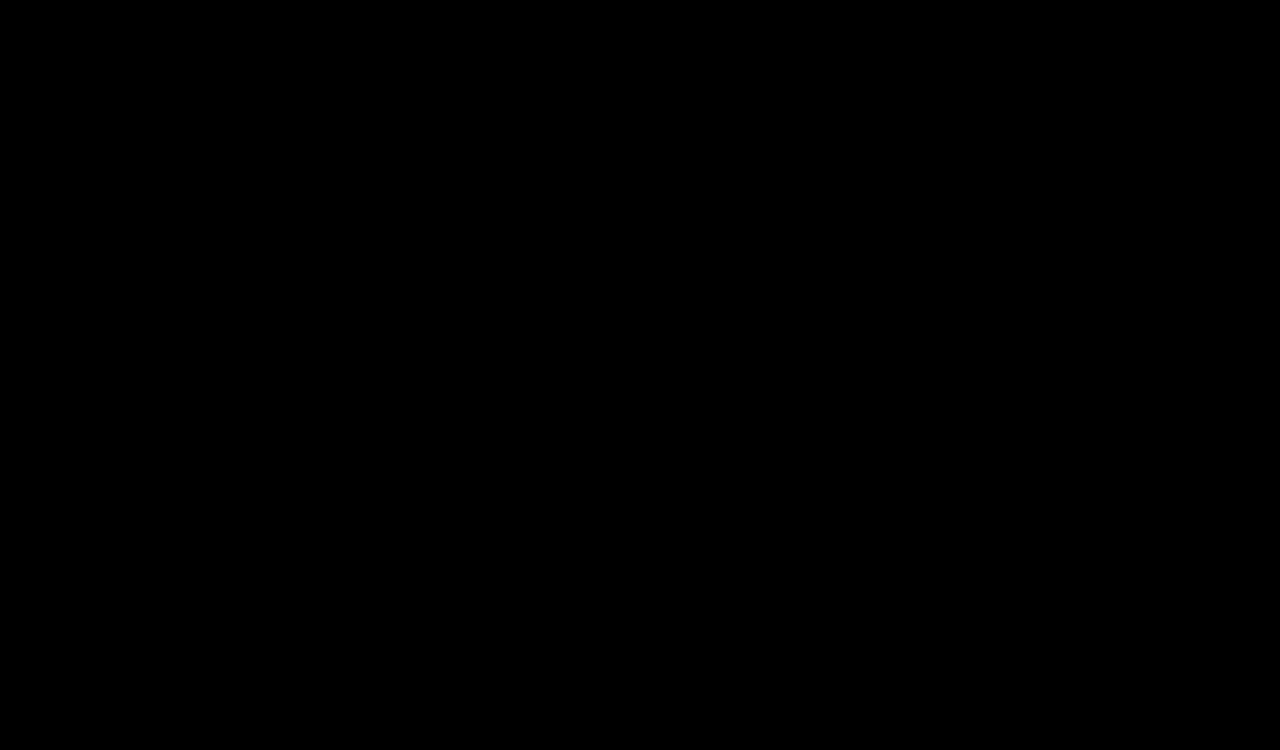
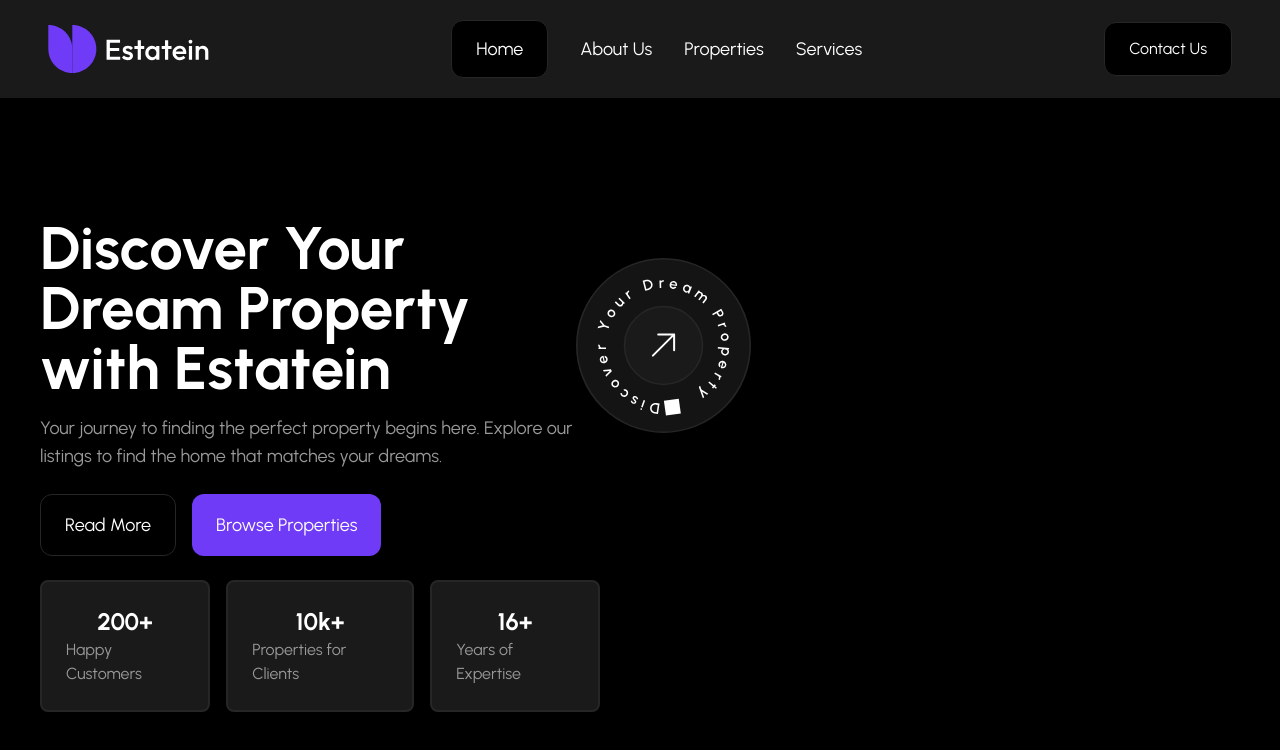
Before and after one commit to MoEssam911/real-estate-nuxt-project, a Nuxt app: page / in a window 1280 px wide. Before the commit this address had no page. Shown: the top 750 px of the page. Built offline with nearby package versions, Linux system fonts and the light colour scheme.

Commit message:
banner error

```diff
--- a/app.vue
+++ b/app.vue
@@ -1,26 +1,25 @@
 <!-- pages/index.vue -->
 <template>
-  <NuxtLayout>
-    <NuxtPage />
-  </NuxtLayout>
+  <Header />
+  <NuxtPage />
 </template>
 
 <script setup>
 useHead({
   link: [
     {
-      rel: 'preconnect',
-      href: 'https://fonts.googleapis.com',
+      rel: "preconnect",
+      href: "https://fonts.googleapis.com",
     },
     {
-      rel: 'preconnect',
-      href: 'https://fonts.gstatic.com',
-      crossorigin: '',
+      rel: "preconnect",
+      href: "https://fonts.gstatic.com",
+      crossorigin: "",
     },
     {
-      rel: 'stylesheet',
-      href: 'https://fonts.googleapis.com/css2?family=Noto+Serif+Oriya:wght@400..700&family=Urbanist:ital,wght@0,100..900;1,100..900&display=swap',
+      rel: "stylesheet",
+      href: "https://fonts.googleapis.com/css2?family=Noto+Serif+Oriya:wght@400..700&family=Urbanist:ital,wght@0,100..900;1,100..900&display=swap",
     },
   ],
-})
+});
 </script>
--- a/assets/css/tailwind.css
+++ b/assets/css/tailwind.css
@@ -3,9 +3,9 @@
 @tailwind utilities;
 
 .active-link {
-  @apply bg-black rounded-[10px] py-3.5 px-6 border border-grey15;
+  @apply bg-black rounded-xl py-3.5 px-6 border border-grey15;
 }
 
 .btn {
-  @apply text-white text-lg px-6 py-4 rounded-[10px] transition-all duration-300 hover:opacity-80;
+  @apply text-white xl:text-lg text-sm px-6 py-4 rounded-xl transition-all duration-300 hover:opacity-80;
 }
--- a/components/Home/Banner.vue
+++ b/components/Home/Banner.vue
@@ -3,7 +3,7 @@
     <!-- Left Side: Title, Text, and Buttons -->
     <div class="flex flex-col justify-center w-full md:w-1/2 p-6 sm:mt-20 md:p-10  order-2 md:order-1">
       <h1 class="text-3xl md:text-6xl font-bold mb-4 text-white">Discover Your Dream Property with Estatein</h1>
-      <p class="text-md md:text-lg mb-6 text-grey60"">Your journey to finding the perfect property begins here. Explore our listings to find the home that matches your dreams.</p>
+      <p class="text-md md:text-lg mb-6 text-grey60">Your journey to finding the perfect property begins here. Explore our listings to find the home that matches your dreams.</p>
 
       <div v-if="showButtons" class="flex space-x-4 mb-6">
         <button class="btn border border-grey15">Read More</button>
@@ -34,7 +34,7 @@
 
     <!-- Right Side: Image -->
     <div class="w-full md:w-1/2 z-0 order-1 md:order-2">
-      <img :src="image" alt="Banner Image" class="object-cover h-full w-full" />
+      <!-- <img :src="image" alt="Banner Image" class="object-cover h-full w-full" /> -->
     </div>
   </div>
 </template>
--- a/components/layout/Header.vue
+++ b/components/layout/Header.vue
@@ -2,7 +2,9 @@
   <header class="bg-grey10">
     <div class="container py-5 w-full">
       <div class="flex items-center justify-between">
-        <img class="text-red" src="../../assets/images/logo/Logo.svg" />
+        <nuxt-link to="/">
+          <img class="text-red" src="~/assets/images/logo/Logo.svg" />
+        </nuxt-link>
 
         <div class="flex items-center gap-8">
           <nuxt-link
@@ -44,3 +46,7 @@
     </div>
   </header>
 </template>
+
+<script setup>
+
+</script>
--- a/layouts/default.vue
+++ /dev/null
@@ -1,8 +0,0 @@
-<template>
-  <div class="">
-    <Header />
-    <slot class="content">
-      <nuxt />
-    </slot>
-  </div>
-</template>
--- a/pages/index.vue
+++ b/pages/index.vue
@@ -8,11 +8,7 @@
           text="Discover amazing properties and get the best deals!"
           :showButtons="true"
         />
-
       </div>
     </main>
   </div>
 </template>
-<script>
-export default {};
-</script>
```
